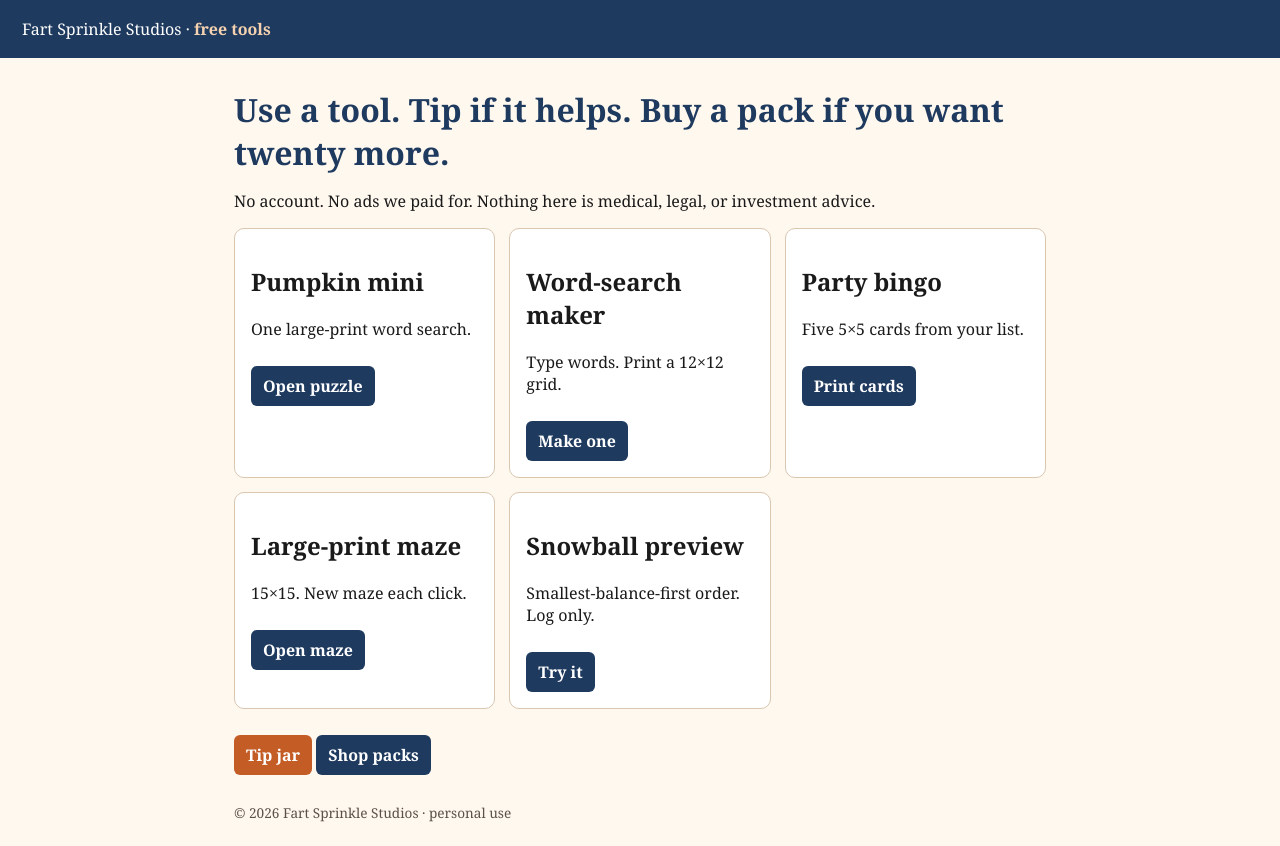
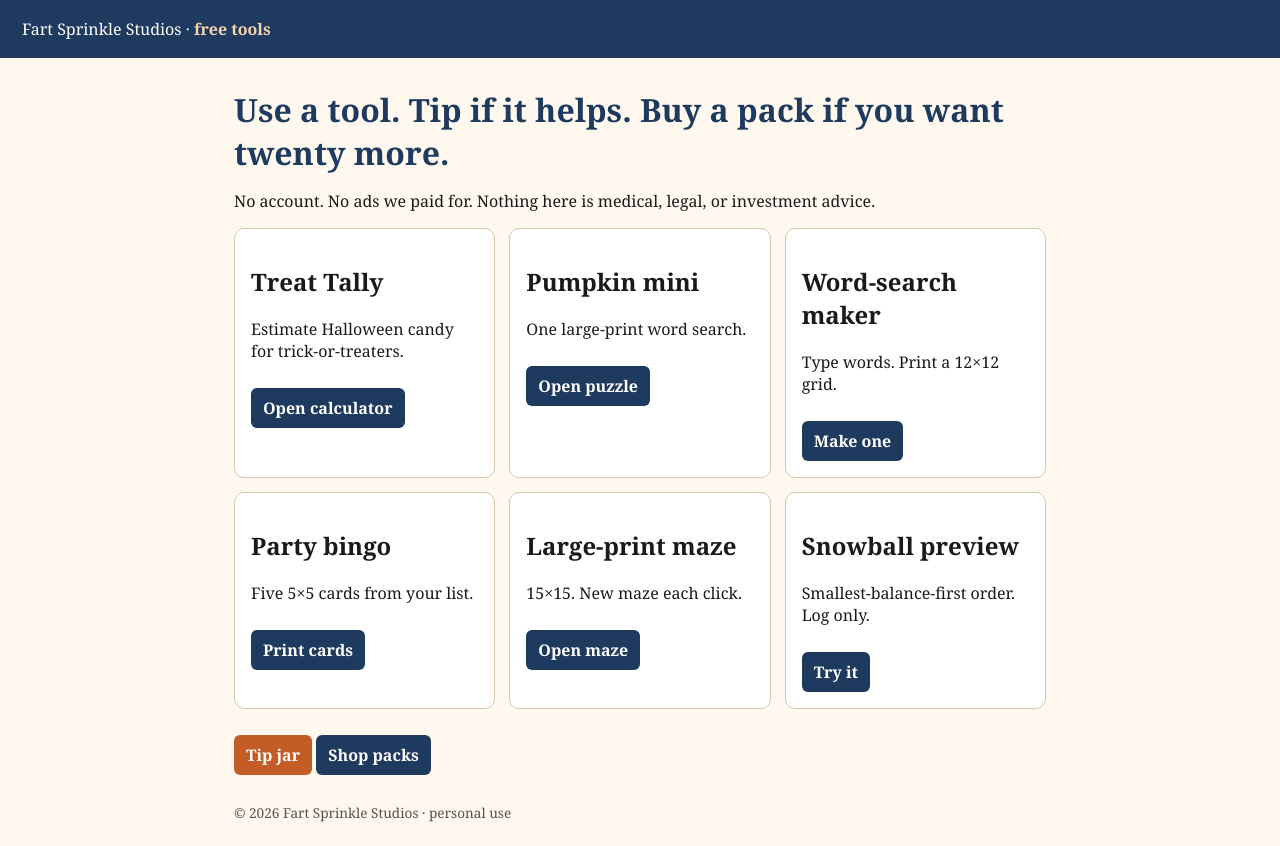
Before and after one commit to DoNBCbbb/fart-sprinkle, a plain HTML site: page index.html in a window 1280 px wide. Drawn offline with Linux system fonts and the light colour scheme.

Commit message:
Add Treat Tally card to tools list

```diff
--- a/index.html
+++ b/index.html
@@ -25,6 +25,7 @@ footer{margin-top:28px;font-size:.85rem;color:#5A5148}
 <h1>Use a tool. Tip if it helps. Buy a pack if you want twenty more.</h1>
 <p>No account. No ads we paid for. Nothing here is medical, legal, or investment advice.</p>
 <div class="grid">
+  <article class="card"><h2>Treat Tally</h2><p>Estimate Halloween candy for trick-or-treaters.</p><a class="btn" href="treat-tally.html">Open calculator</a></article>
   <article class="card"><h2>Pumpkin mini</h2><p>One large-print word search.</p><a class="btn" href="pumpkin.html">Open puzzle</a></article>
   <article class="card"><h2>Word-search maker</h2><p>Type words. Print a 12×12 grid.</p><a class="btn" href="maker.html">Make one</a></article>
   <article class="card"><h2>Party bingo</h2><p>Five 5×5 cards from your list.</p><a class="btn" href="bingo.html">Print cards</a></article>
```
